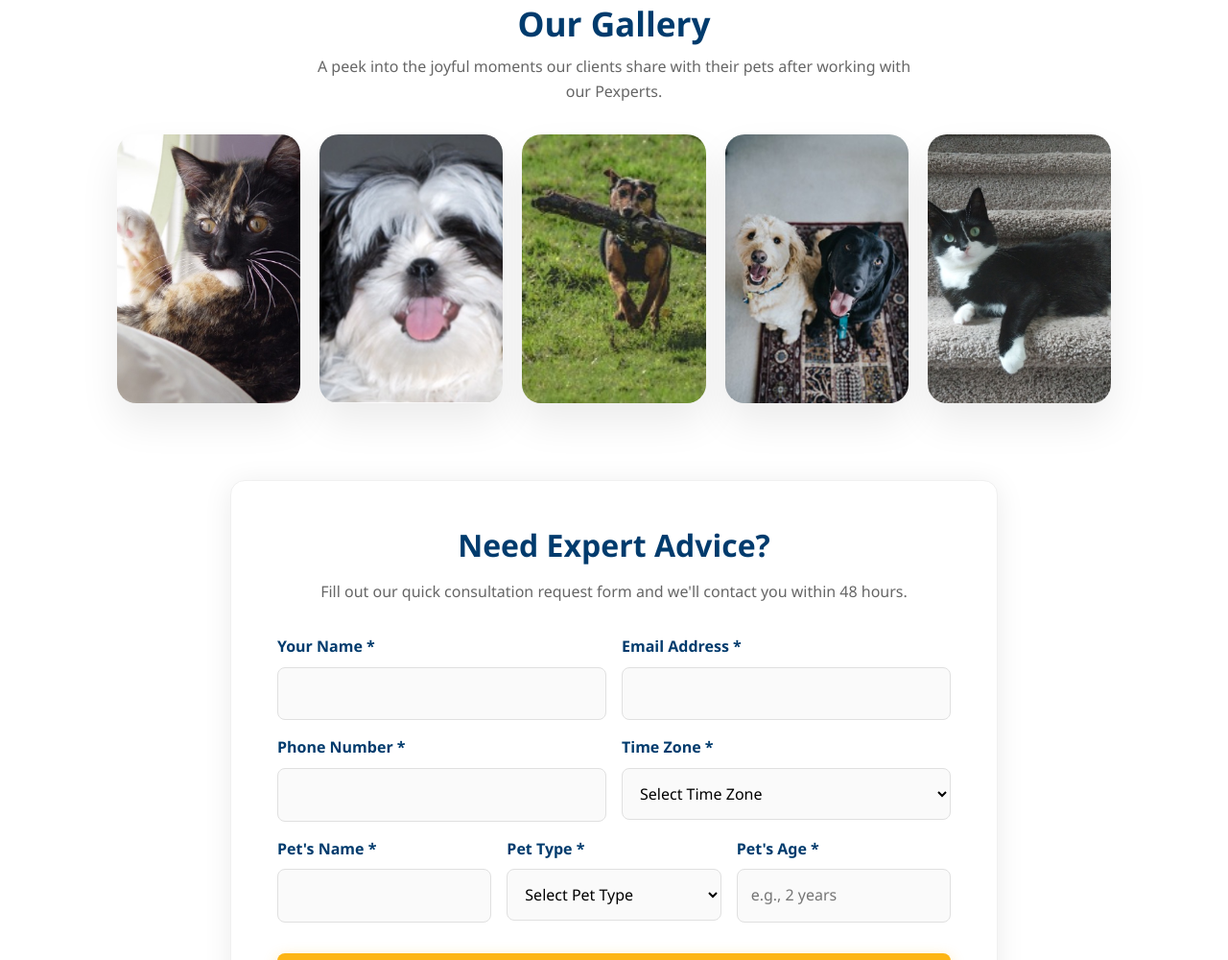
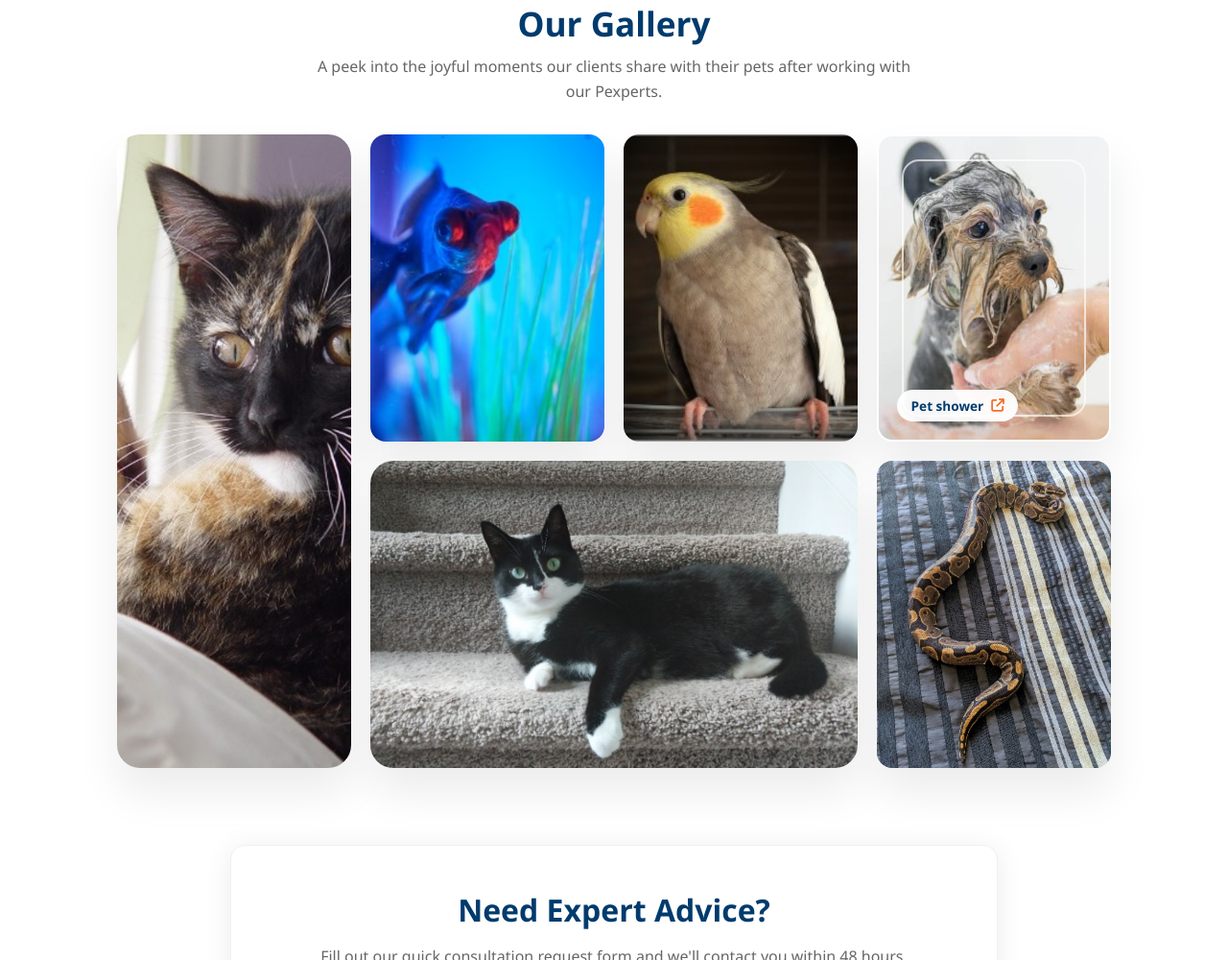
Before and after one commit to qoryhanisagal/paradigm_pet, a website: page index.html in a window 1280 px wide. Shown: the part 3780-4780 px from the top of the page at 96% size. Drawn offline with nearby package versions, Linux system fonts and the light colour scheme.

Commit message:
Adjusted bird image create img class to fix postion

```diff
--- a/index.html
+++ b/index.html
@@ -350,6 +350,27 @@
         .hero-mini-card {
           flex: 1 1 100%;
         }
+
+        .hero-cta-group {
+          flex-wrap: wrap;
+          width: 100%;
+        }
+
+        .hero-cta {
+          flex: 1 1 100%;
+        }
+
+        .gallery-grid {
+          grid-template-columns: repeat(2, minmax(0, 1fr));
+          grid-auto-rows: 140px;
+        }
+
+        .gallery-item.tall,
+        .gallery-item.wide,
+        .gallery-item.medium {
+          grid-column: span 2;
+          grid-row: span 2;
+        }
       }
 
       /* Search Trigger + Modal */
@@ -695,16 +716,85 @@
 
       .gallery-grid {
         display: grid;
-        grid-template-columns: repeat(auto-fit, minmax(180px, 1fr));
         gap: 1.25rem;
+        grid-template-columns: repeat(4, minmax(0, 1fr));
+        grid-auto-rows: 150px;
       }
 
-      .gallery-grid img {
+      .gallery-item {
+        position: relative;
+        border-radius: 24px;
+        overflow: hidden;
+        box-shadow: 0 25px 45px rgba(0, 0, 0, 0.08);
+      }
+
+      .gallery-item img {
         width: 100%;
-        border-radius: 20px;
+        height: 100%;
         object-fit: cover;
-        height: 280px;
-        box-shadow: 0 20px 40px rgba(0, 0, 0, 0.08);
+        display: block;
+        object-fit: cover;
+        object-position: center;
+      }
+
+      .gallery-item.tall {
+        grid-row: span 4;
+      }
+
+      .gallery-item.medium {
+        grid-row: span 2;
+        position: relative;
+        overflow: hidden;
+        height: 20rem;
+        border-radius: 1rem;
+      }
+      .gallery-item.medium img.bird-img {
+        width: 100%;
+        height: 100%;
+        display: block;
+        object-fit: cover;
+        object-position: 40% 20%;
+        transition: object-position 0.25s ease;
+      }
+
+      .gallery-item.medium img.bird-img:hover {
+        object-position: 10% 15%;
+      }
+
+      .gallery-item.wide {
+        grid-column: span 2;
+        grid-row: span 2;
+      }
+
+      .gallery-item.highlight {
+        border: 2px solid rgba(255, 255, 255, 0.5);
+      }
+
+      .gallery-item.highlight::before {
+        content: '';
+        position: absolute;
+        inset: 1.5rem;
+        border: 2px solid rgba(255, 255, 255, 0.65);
+        border-radius: 18px;
+      }
+
+      .gallery-overlay {
+        position: absolute;
+        bottom: 1.2rem;
+        left: 1.2rem;
+        display: flex;
+        align-items: center;
+        gap: 0.5rem;
+        background: rgba(255, 255, 255, 0.95);
+        color: #003b6d;
+        padding: 0.35rem 0.9rem;
+        border-radius: 999px;
+        font-weight: 600;
+        font-size: 0.85rem;
+      }
+
+      .gallery-overlay i {
+        color: #f26a21;
       }
 
       .submit-button {
@@ -1138,11 +1228,31 @@
         </p>
       </div>
       <div class="gallery-grid">
-        <img src="img/cat-1.jpg" alt="Gray and white cat sitting" />
-        <img src="img/pup-1.jpg" alt="Dog running in a field" />
-        <img src="img/pup-2.jpg" alt="Dog being groomed" />
-        <img src="img/pup-3.jpg" alt="Puppy enjoying a bath" />
-        <img src="img/cat-2.jpg" alt="White kitten resting" />
+        <div class="gallery-item tall">
+          <img src="img/cat-1.jpg" alt="Gray and white cat sitting" />
+        </div>
+        <div class="gallery-item medium">
+          <img src="img/fish-2.jpg" alt="Dog smiling in a meadow" />
+        </div>
+        <div class="gallery-item medium">
+          <img
+            class="bird-img"
+            src="img/bird-1.jpg"
+            alt="Colorful bird on perch"
+          />
+        </div>
+        <div class="gallery-item highlight medium">
+          <img src="img/pet-shower.png" alt="Dog enjoying a bath" />
+          <span class="gallery-overlay">
+            Pet shower <i class="fa-solid fa-arrow-up-right-from-square"></i>
+          </span>
+        </div>
+        <div class="gallery-item wide">
+          <img src="img/cat-2.jpg" alt="Cat on stairs" />
+        </div>
+        <div class="gallery-item medium">
+          <img src="img/snake-2.jpg" alt="Snake on bed" />
+        </div>
       </div>
     </section>
 
@@ -1193,7 +1303,7 @@
               <option value="cat">Cat</option>
               <option value="fish">Fish</option>
               <option value="bird">Bird</option>
-              <option value="other">Other</option>
+              <option value="small animals">Small Animals</option>
             </select>
           </div>
           <div class="form-group">
```
Also changed, not shown: img/pet-shower.png (added), img/snake-1.png (deleted), img/snake.png (deleted).
